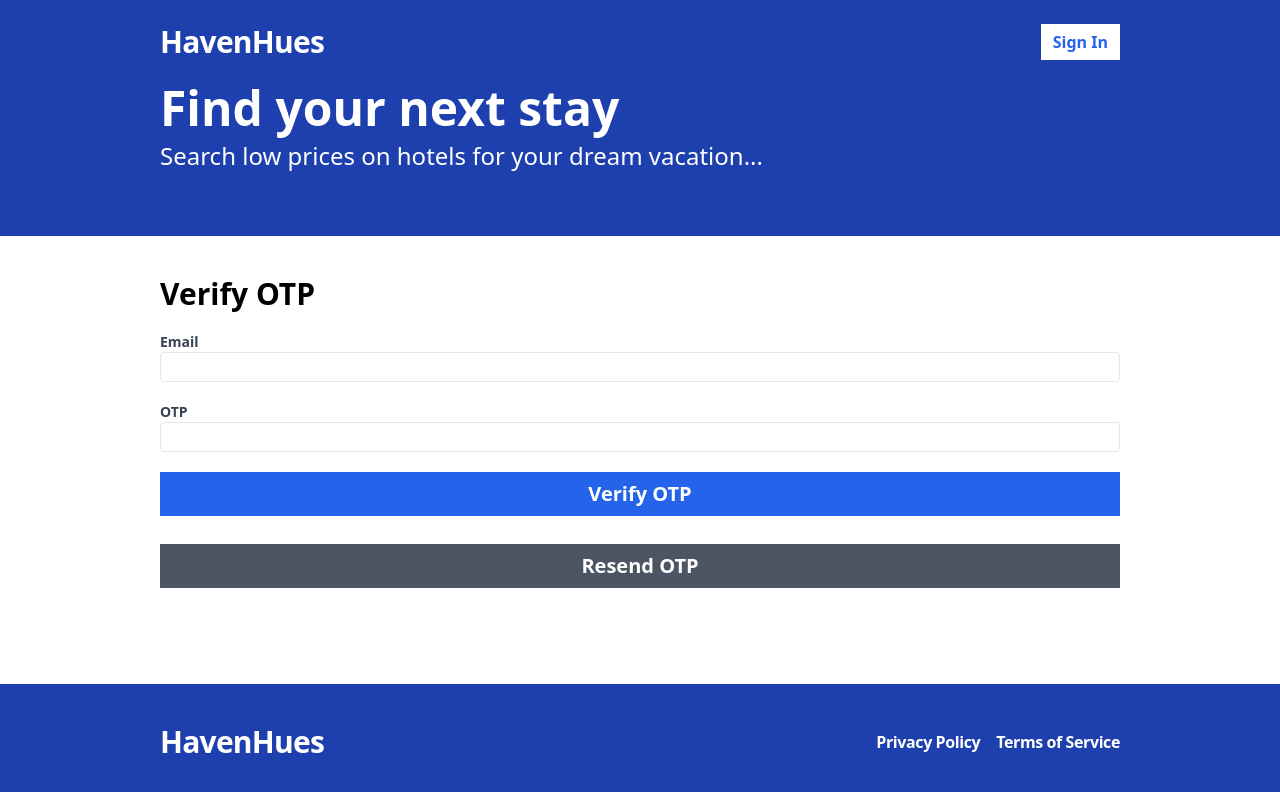
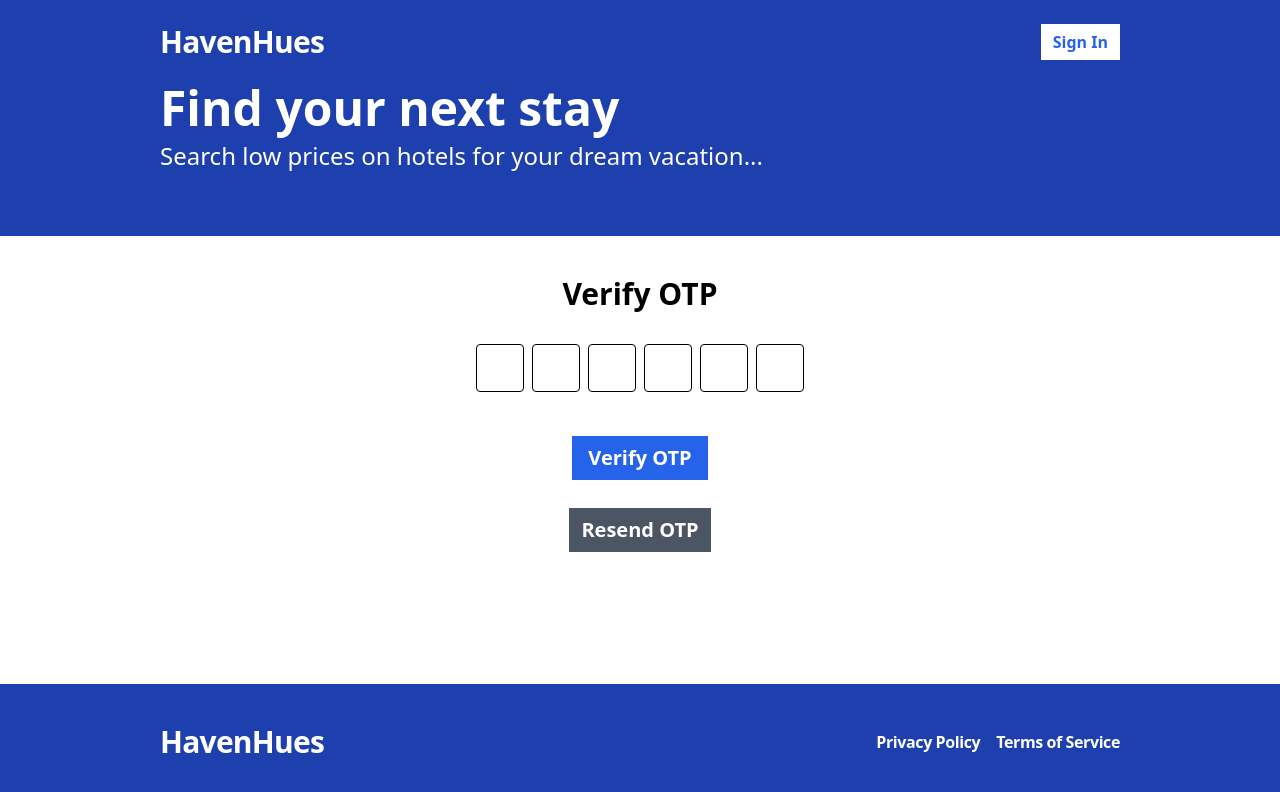
Before and after one commit to jomin07/HavenHues, a React (Vite) app in the folder frontend/: page /verify-otp in a window 1280 px wide. Shown: the top 792 px of the page. Built offline with nearby package versions, Linux system fonts and the light colour scheme; no server answers.

Commit message:
verify otp page update

```diff
--- a/frontend/src/api-client.ts
+++ b/frontend/src/api-client.ts
@@ -18,12 +18,12 @@ export const register = async (formData: RegisterFormData) =>{
     });
 
     const responseBody = await response.json();
-    console.log(responseBody);
-
 
     if(!response.ok){
         throw new Error(responseBody.message);
     }
+
+    return responseBody;
 };
 
 export const signIn = async(formData: SignInFormData) =>{
--- a/frontend/src/pages/Register.tsx
+++ b/frontend/src/pages/Register.tsx
@@ -20,8 +20,12 @@ const Register = ()=>{
     const { register,watch,handleSubmit,formState: { errors } } = useForm<RegisterFormData>();
 
     const mutation = useMutation(apiClient.register, {
-        onSuccess: async () =>{
+        onSuccess: async (data) =>{
             showToast({ message: "Registration Success! Please check your email for OTP",type: "SUCCESS" });
+            console.log('Data is',data);
+            console.log('Email is',data.email);
+
+            localStorage.setItem('email', data.email)
             await queryClient.invalidateQueries("validateToken");
             navigate("/verify-otp");
         },
--- a/frontend/src/pages/VerifyOtp.tsx
+++ b/frontend/src/pages/VerifyOtp.tsx
@@ -3,6 +3,7 @@ import { useMutation, useQueryClient } from "react-query";
 import { useNavigate } from "react-router-dom";
 import * as apiClient from "../api-client";
 import { useAppContext } from "../contexts/AppContext";
+import { useRef, useState } from "react";
 
 export type OtpFormData = {
     email: string;
@@ -13,12 +14,16 @@ const VerifyOtp = () =>{
     const queryClient = useQueryClient();
     const navigate = useNavigate();
     const { showToast } = useAppContext();
-    const { register,watch,handleSubmit,formState: { errors } } = useForm<OtpFormData>();
+    const { handleSubmit,setError,clearErrors,formState: { errors } } = useForm<OtpFormData>();
+
+    const [otp, setOtp] = useState(["", "", "", "", "", ""]);
+    const inputRefs = useRef<(HTMLInputElement | null)[]>([]);
 
     const verifyOtpMutation = useMutation(apiClient.verifyOtp, {
         onSuccess:async () => {
             showToast({ message: "OTP verified successfully!", type: "SUCCESS" });
             await queryClient.invalidateQueries("validateToken");
+            localStorage.removeItem('email');
             navigate("/");
         },
         onError: (error: Error) => {
@@ -35,51 +40,81 @@ const VerifyOtp = () =>{
         }
     });
 
+    const handleOtpChange = (element: HTMLInputElement, index: number) => {
+        const value = element.value;
+        if (/[^0-9]/.test(value)) {
+            return;
+        }
+
+        const newOtp = [...otp];
+        newOtp[index] = value;
+        setOtp(newOtp);
+
+        if (value && index < inputRefs.current.length - 1) {
+            inputRefs.current[index + 1]?.focus();
+        }
+
+        if (newOtp.every(digit => digit !== "")) {
+            clearErrors("otp");
+        }
+    };
+
+    const handleKeyDown = (event: React.KeyboardEvent<HTMLInputElement>, index: number) => {
+        if (event.key === 'Backspace' && otp[index] === "" && index > 0) {
+            inputRefs.current[index - 1]?.focus();
+        }
+    };
+
     const onSubmit = handleSubmit((data) => {
-        console.log('Form Data:', data);
-        verifyOtpMutation.mutate(data);
+        const email = localStorage.getItem('email');
+        const otpString = otp.join('');
+        if (otpString.length < 6) {
+            setError("otp", { type: "manual", message: "This field is required" });
+            return;
+        }
+        if (email) {
+            verifyOtpMutation.mutate({ email, otp: otpString });
+        } else {
+            showToast({ message: "Email not found, please register again", type: "ERROR" });
+            navigate("/register");
+        }
     });
 
     const handleResendOtp = () => {
-        const email = watch("email");
+        const email = localStorage.getItem('email');
         if (email) {
             resendOtpMutation.mutate({ email });
         } else {
-            showToast({ message: "Please enter your email first", type: "ERROR" });
+            showToast({ message: "Email not found, please register again", type: "ERROR" });
         }
     };
 
     return (
-        <form className="flex flex-col gap-5" onSubmit={onSubmit}>
+        <form className="flex flex-col gap-5 items-center" onSubmit={onSubmit}>
             <h2 className="text-3xl font-bold">Verify OTP</h2>
 
-            <label className="text-gray-700 text-sm font-bold">
-                Email
-                <input
-                    type="email"
-                    className="border rounded w-full py-1 px-2 font-normal"
-                    {...register("email", { required: "This field is required" })}
-                />
-                {errors.email && (
-                    <span className="text-red-500">{errors.email.message}</span>
-                )}
-            </label>
+            <div className="flex justify-center gap-2 mt-3 mb-6">
+                {otp.map((_, index) => (
+                    <input
+                        key={index}
+                        ref={(el) => (inputRefs.current[index] = el)}
+                        type="text"
+                        maxLength={1}
+                        value={otp[index]}
+                        onChange={(e) => handleOtpChange(e.target, index)}
+                        onKeyDown={(e) => handleKeyDown(e, index)}
+                        className="border border-black rounded w-12 h-12 text-center text-xl font-normal"
+                    />
+                ))}
+            </div>
+            {errors.otp && (
+                <span className="text-red-500">{errors.otp.message}</span>
+            )}
 
-            <label className="text-gray-700 text-sm font-bold">
-                OTP
-                <input
-                    type="text"
-                    className="border rounded w-full py-1 px-2 font-normal"
-                    {...register("otp", { required: "This field is required" })}
-                />
-                {errors.otp && (
-                    <span className="text-red-500">{errors.otp.message}</span>
-                )}
-            </label>
 
             <button
                 type="submit"
-                className="bg-blue-600 p-2 text-white font-bold hover:bg-blue-500 text-xl"
+                className=" bg-blue-600 py-2 px-4 text-white font-bold hover:bg-blue-500 text-xl"
             >
                 Verify OTP
             </button>
@@ -87,7 +122,7 @@ const VerifyOtp = () =>{
             <button
                 type="button"
                 onClick={handleResendOtp}
-                className="bg-gray-600 p-2 text-white font-bold hover:bg-gray-500 text-xl mt-2"
+                className="bg-gray-600 py-2 px-3 text-white font-bold hover:bg-gray-500 text-xl mt-2"
             >
                 Resend OTP
             </button>
```
Also changed, not shown: 1 other file (tests, documents, lock files or other folders).
